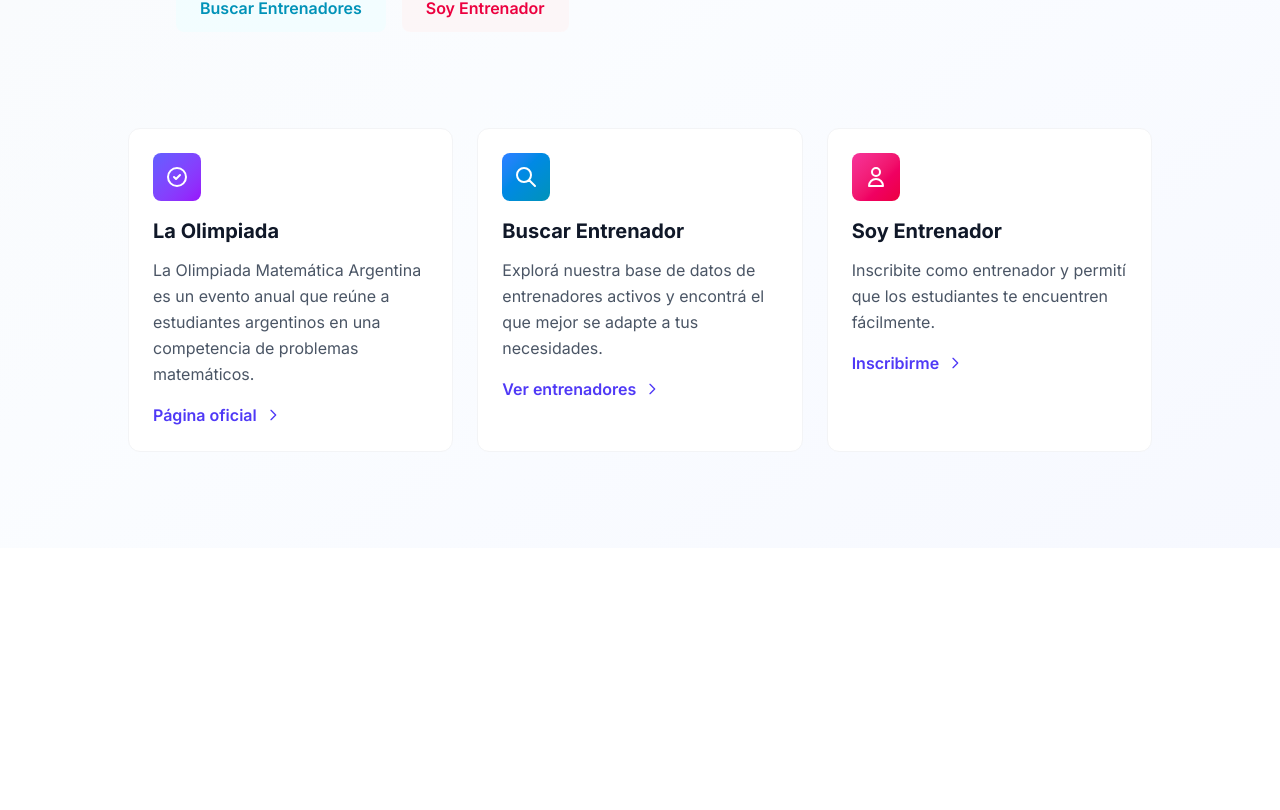
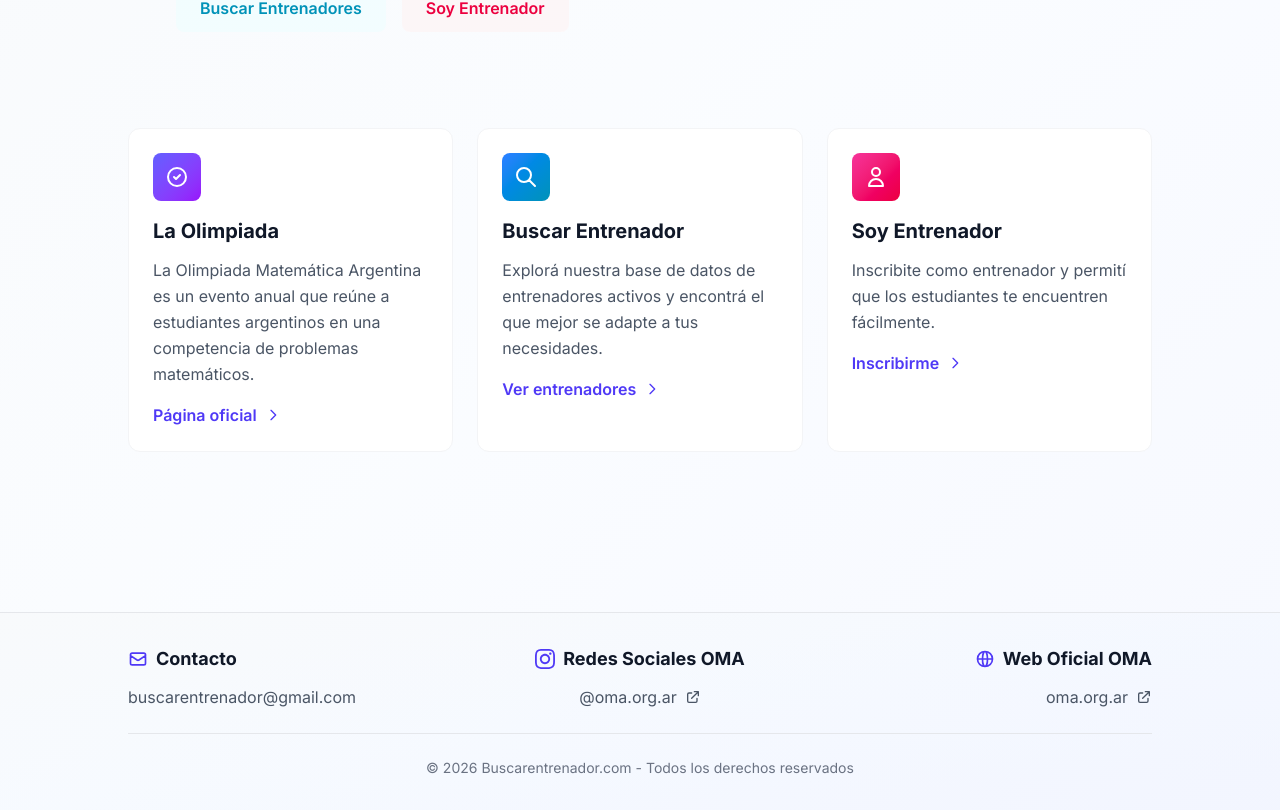
Before and after one commit to BrunZo/buscarentrenador.com, a Next.js app: page / in a window 1280 px wide. Shown: the part 419-1229 px from the top of the page. Before the commit the page ends 967 px from the top, so only its background shows below. Built offline with nearby package versions, Linux system fonts and the light colour scheme; no server answers.

Commit message:
add: footer

```diff
--- a/app/layout.tsx
+++ b/app/layout.tsx
@@ -1,6 +1,7 @@
 import type { Metadata } from 'next';
 import { Inter } from 'next/font/google';
 import Header from '@/app/ui/header';
+import Footer from '@/app/ui/footer';
 import { Providers } from './providers';
 import '@/app/globals.css';
 
@@ -38,6 +39,7 @@ export default function RootLayout({
           <main className='sm:px-16 md:px-32 px-4 py-8 md:py-12'>
             {children}
           </main>
+          <Footer />
         </Providers>
       </body>
     </html>
--- /dev/null
+++ b/app/ui/footer.tsx
@@ -0,0 +1,76 @@
+import Link from 'next/link';
+
+export default function Footer() {
+  return (
+    <footer className='mt-16 border-t border-gray-200 bg-linear-to-br from-slate-50 via-blue-50/30 to-indigo-50/50'>
+      <div className='sm:px-16 md:px-32 px-4 py-8'>
+        <div className='grid grid-cols-1 md:grid-cols-3 gap-8 mb-6'>
+          {/* Contacto */}
+          <div className='flex flex-col items-center md:items-start'>
+            <h3 className='text-lg font-bold text-gray-900 mb-3 flex items-center gap-2'>
+              <svg className='w-5 h-5 text-indigo-600' fill='none' stroke='currentColor' viewBox='0 0 24 24'>
+                <path strokeLinecap='round' strokeLinejoin='round' strokeWidth={2} d='M3 8l7.89 5.26a2 2 0 002.22 0L21 8M5 19h14a2 2 0 002-2V7a2 2 0 00-2-2H5a2 2 0 00-2 2v10a2 2 0 002 2z' />
+              </svg>
+              Contacto
+            </h3>
+            <a
+              href='mailto:buscarentrenador@gmail.com'
+              className='text-gray-600 hover:text-indigo-600 transition-colors duration-200 flex items-center gap-2'
+            >
+              buscarentrenador@gmail.com
+            </a>
+          </div>
+
+          {/* Instagram OMA */}
+          <div className='flex flex-col items-center'>
+            <h3 className='text-lg font-bold text-gray-900 mb-3 flex items-center gap-2'>
+              <svg className='w-5 h-5 text-indigo-600' fill='currentColor' viewBox='0 0 24 24'>
+                <path d='M12 2.163c3.204 0 3.584.012 4.85.07 3.252.148 4.771 1.691 4.919 4.919.058 1.265.069 1.645.069 4.849 0 3.205-.012 3.584-.069 4.849-.149 3.225-1.664 4.771-4.919 4.919-1.266.058-1.644.07-4.85.07-3.204 0-3.584-.012-4.849-.07-3.26-.149-4.771-1.699-4.919-4.92-.058-1.265-.07-1.644-.07-4.849 0-3.204.013-3.583.07-4.849.149-3.227 1.664-4.771 4.919-4.919 1.266-.057 1.645-.069 4.849-.069zm0-2.163c-3.259 0-3.667.014-4.947.072-4.358.2-6.78 2.618-6.98 6.98-.059 1.281-.073 1.689-.073 4.948 0 3.259.014 3.668.072 4.948.2 4.358 2.618 6.78 6.98 6.98 1.281.058 1.689.072 4.948.072 3.259 0 3.668-.014 4.948-.072 4.354-.2 6.782-2.618 6.979-6.98.059-1.28.073-1.689.073-4.948 0-3.259-.014-3.667-.072-4.947-.196-4.354-2.617-6.78-6.979-6.98-1.281-.059-1.69-.073-4.949-.073zm0 5.838c-3.403 0-6.162 2.759-6.162 6.162s2.759 6.163 6.162 6.163 6.162-2.759 6.162-6.163c0-3.403-2.759-6.162-6.162-6.162zm0 10.162c-2.209 0-4-1.79-4-4 0-2.209 1.791-4 4-4s4 1.791 4 4c0 2.21-1.791 4-4 4zm6.406-11.845c-.796 0-1.441.645-1.441 1.44s.645 1.44 1.441 1.44c.795 0 1.439-.645 1.439-1.44s-.644-1.44-1.439-1.44z'/>
+              </svg>
+              Redes Sociales OMA
+            </h3>
+            <a
+              href='https://www.instagram.com/oma.org.ar'
+              target='_blank'
+              rel='noopener noreferrer'
+              className='text-gray-600 hover:text-indigo-600 transition-colors duration-200 flex items-center gap-2 group'
+            >
+              @oma.org.ar
+              <svg className='w-4 h-4 group-hover:translate-x-1 transition-transform' fill='none' stroke='currentColor' viewBox='0 0 24 24'>
+                <path strokeLinecap='round' strokeLinejoin='round' strokeWidth={2} d='M10 6H6a2 2 0 00-2 2v10a2 2 0 002 2h10a2 2 0 002-2v-4M14 4h6m0 0v6m0-6L10 14' />
+              </svg>
+            </a>
+          </div>
+
+          {/* Web Oficial OMA */}
+          <div className='flex flex-col items-center md:items-end'>
+            <h3 className='text-lg font-bold text-gray-900 mb-3 flex items-center gap-2'>
+              <svg className='w-5 h-5 text-indigo-600' fill='none' stroke='currentColor' viewBox='0 0 24 24'>
+                <path strokeLinecap='round' strokeLinejoin='round' strokeWidth={2} d='M21 12a9 9 0 01-9 9m9-9a9 9 0 00-9-9m9 9H3m9 9a9 9 0 01-9-9m9 9c1.657 0 3-4.03 3-9s-1.343-9-3-9m0 18c-1.657 0-3-4.03-3-9s1.343-9 3-9m-9 9a9 9 0 019-9' />
+              </svg>
+              Web Oficial OMA
+            </h3>
+            <a
+              href='https://www.oma.org.ar'
+              target='_blank'
+              rel='noopener noreferrer'
+              className='text-gray-600 hover:text-indigo-600 transition-colors duration-200 flex items-center gap-2 group'
+            >
+              oma.org.ar
+              <svg className='w-4 h-4 group-hover:translate-x-1 transition-transform' fill='none' stroke='currentColor' viewBox='0 0 24 24'>
+                <path strokeLinecap='round' strokeLinejoin='round' strokeWidth={2} d='M10 6H6a2 2 0 00-2 2v10a2 2 0 002 2h10a2 2 0 002-2v-4M14 4h6m0 0v6m0-6L10 14' />
+              </svg>
+            </a>
+          </div>
+        </div>
+
+        {/* Copyright */}
+        <div className='pt-6 border-t border-gray-200 text-center'>
+          <p className='text-sm text-gray-500'>
+            © {new Date().getFullYear()} Buscarentrenador.com - Todos los derechos reservados
+          </p>
+        </div>
+      </div>
+    </footer>
+  );
+}
```
